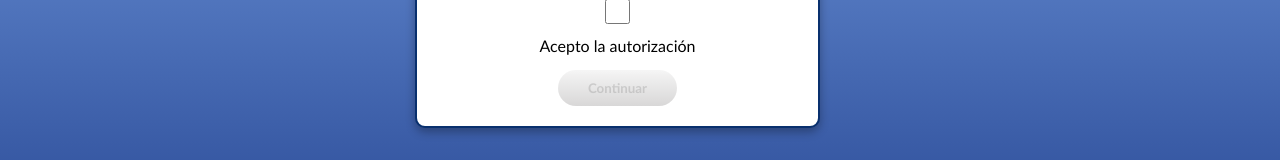
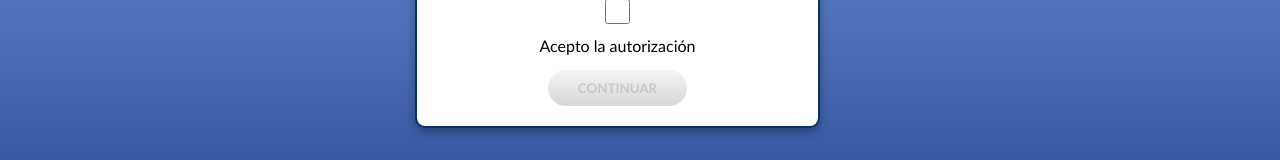
Before and after one commit to sistemasdeinformacion-ing/control-visitantes, a React (Vite) app: page /registro-entrada in a window 1280 px wide. Shown: the part 435-595 px from the top of the page. Built offline with nearby package versions, Linux system fonts and the light colour scheme; no server answers.

Commit message:
Guardado

```diff
--- a/src/components/RegistroEntrada.jsx
+++ b/src/components/RegistroEntrada.jsx
@@ -127,7 +127,7 @@ const RegistroEntrada = () => {
                             onClick={() => setMostrarModal(false)}
                             disabled={!acepto}
                         >
-                            Continuar
+                            CONTINUAR
                         </button>
                     </div>
                 </div>
```
